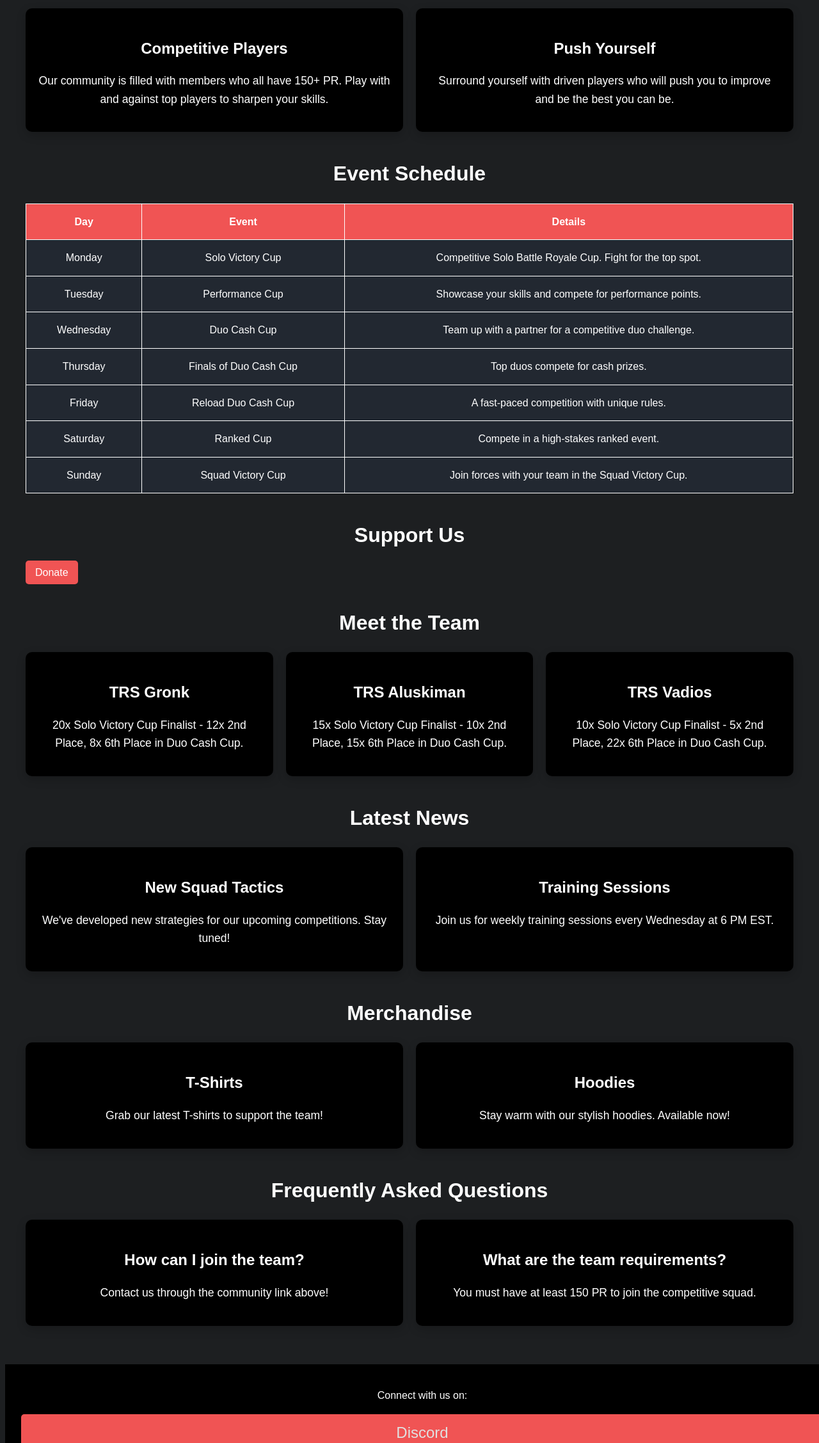
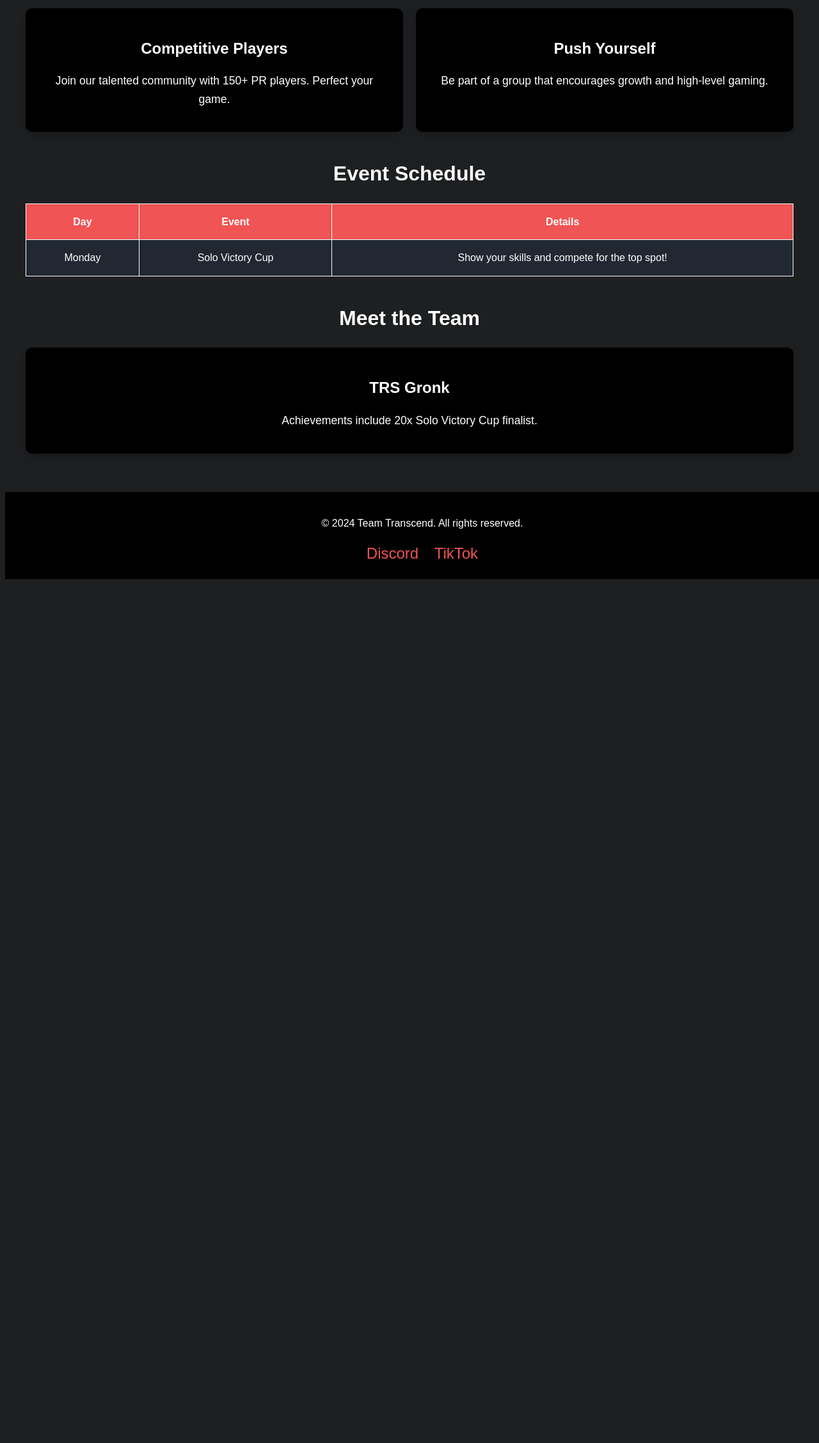
Before and after one commit to Trancsendfn/trancsendfn.github.io, a plain HTML site: page index.html in a window 1280 px wide. Shown: the part 545-2800 px from the top of the page at 64% size. After the commit the page ends 1458 px from the top, so only its background shows below. Drawn offline with Linux system fonts and the light colour scheme.

Commit message:
Update index.html

```diff
--- a/index.html
+++ b/index.html
@@ -3,8 +3,9 @@
 <head>
     <meta charset="UTF-8">
     <meta name="viewport" content="width=device-width, initial-scale=1.0">
-    <title>Team Transcend</title>
+    <title>Team Transcend - Official Website</title>
     <style>
+        /* Global Styles */
         body {
             font-family: 'Poppins', sans-serif;
             background-color: #1d1f21;
@@ -13,7 +14,7 @@
             transition: background-color 0.3s, color 0.3s;
         }
         header {
-            background-color: #000000;
+            background-color: #000;
             padding: 20px;
             text-align: center;
         }
@@ -40,6 +41,7 @@
             margin: 0 auto;
             padding: 20px;
         }
+        /* Section Styling */
         section {
             margin: 40px 0;
         }
@@ -49,13 +51,14 @@
             margin-bottom: 20px;
             color: #fff;
         }
+        /* Card Grid */
         .grid {
             display: grid;
             grid-template-columns: repeat(auto-fit, minmax(300px, 1fr));
             gap: 20px;
         }
         .card {
-            background-color: #000000;
+            background-color: #000;
             padding: 20px;
             border-radius: 10px;
             box-shadow: 0 5px 15px rgba(0, 0, 0, 0.2);
@@ -70,36 +73,7 @@
             font-size: 1.1em;
             color: #fff;
         }
-        footer {
-            text-align: center;
-            background-color: #000000;
-            padding: 20px;
-            bottom: 0;
-            width: 100%;
-        }
-        footer p {
-            color: #fff;
-        }
-        footer a {
-            color: #e0e0e0; /* Changed to a dark color */
-            text-decoration: none;
-        }
-        footer a:hover {
-            text-decoration: underline;
-        }
-        .btn {
-            background-color: #000000;
-            color: #fff;
-            padding: 10px 15px;
-            border: none;
-            border-radius: 5px;
-            cursor: pointer;
-            display: inline-block;
-            margin-top: 15px;
-        }
-        .btn:hover {
-            background-color: #222831;
-        }
+        /* Table Styles */
         .schedule-table {
             width: 100%;
             border-collapse: collapse;
@@ -114,45 +88,58 @@
         .schedule-table th {
             background-color: #f05454;
         }
-        .donation-section .btn-donate {
+        /* Button Styling */
+        .btn {
             background-color: #f05454;
             color: #fff;
             padding: 10px 15px;
+            border: none;
             border-radius: 5px;
+            cursor: pointer;
+            display: inline-block;
+            margin-top: 15px;
+            text-decoration: none;
+            text-align: center;
+        }
+        .btn:hover {
+            background-color: #222831;
+        }
+        /* Footer */
+        footer {
+            text-align: center;
+            background-color: #000;
+            padding: 20px;
+            bottom: 0;
+            width: 100%;
+        }
+        footer p, footer a {
+            color: #fff;
             text-decoration: none;
         }
-        .donation-section .btn-donate:hover {
-            background-color: #222831;
+        footer a:hover {
+            text-decoration: underline;
         }
         .social-icons a {
-            display: block;
-            background-color: #f05454;
-            border-radius: 5px;
-            margin: 5px;
-            padding: 10px;
-            transition: background-color 0.3s;
+            margin: 0 10px;
+            color: #f05454;
             font-size: 1.5em;
-        }
-        .social-icons a img {
-            width: 30px;
-            height: 30px;
+            text-decoration: none;
         }
         .social-icons a:hover {
-            background-color: #222831;
+            color: #222831;
         }
     </style>
 </head>
 <body>
 <header>
-    <img src="https://raw.githubusercontent.com/Trancsendfn/Team-Transcend/refs/heads/main/5FD0C504-198C-4F84-A69D-D367F8443069.png" alt="TRS Banner">
+    <img src="https://raw.githubusercontent.com/Trancsendfn/Team-Transcend/refs/heads/main/5FD0C504-198C-4F84-A69D-D367F8443069.png" alt="Team Transcend Banner">
 </header>
 <nav>
-    <a href="#coaches">Coaching</a>
     <a href="#community">Community</a>
-    <a href="#schedule">Event Schedule</a>
-    <a href="#team">Meet the Team</a>
+    <a href="#schedule">Schedule</a>
+    <a href="#team">Team</a>
     <a href="#news">News</a>
-    <a href="#merch">Merchandise</a>
+    <a href="#merch">Merch</a>
     <a href="#faq">FAQ</a>
 </nav>
 <div class="container">
@@ -161,11 +148,11 @@
         <div class="grid">
             <div class="card">
                 <h3>Competitive Players</h3>
-                <p>Our community is filled with members who all have 150+ PR. Play with and against top players to sharpen your skills.</p>
+                <p>Join our talented community with 150+ PR players. Perfect your game.</p>
             </div>
             <div class="card">
                 <h3>Push Yourself</h3>
-                <p>Surround yourself with driven players who will push you to improve and be the best you can be.</p>
+                <p>Be part of a group that encourages growth and high-level gaming.</p>
             </div>
         </div>
     </section>
@@ -183,111 +170,28 @@
                 <tr>
                     <td>Monday</td>
                     <td>Solo Victory Cup</td>
-                    <td>Competitive Solo Battle Royale Cup. Fight for the top spot.</td>
+                    <td>Show your skills and compete for the top spot!</td>
                 </tr>
-                <tr>
-                    <td>Tuesday</td>
-                    <td>Performance Cup</td>
-                    <td>Showcase your skills and compete for performance points.</td>
-                </tr>
-                <tr>
-                    <td>Wednesday</td>
-                    <td>Duo Cash Cup</td>
-                    <td>Team up with a partner for a competitive duo challenge.</td>
-                </tr>
-                <tr>
-                    <td>Thursday</td>
-                    <td>Finals of Duo Cash Cup</td>
-                    <td>Top duos compete for cash prizes.</td>
-                </tr>
-                <tr>
-                    <td>Friday</td>
-                    <td>Reload Duo Cash Cup</td>
-                    <td>A fast-paced competition with unique rules.</td>
-                </tr>
-                <tr>
-                    <td>Saturday</td>
-                    <td>Ranked Cup</td>
-                    <td>Compete in a high-stakes ranked event.</td>
-                </tr>
-                <tr>
-                    <td>Sunday</td>
-                    <td>Squad Victory Cup</td>
-                    <td>Join forces with your team in the Squad Victory Cup.</td>
-                </tr>
+                <!-- Add other schedule rows here -->
             </tbody>
         </table>
     </section>
-    <!-- Donation Section -->
-    <section class="donation-section">
-        <h2>Support Us</h2>
-        <a href="#" class="btn-donate">Donate</a>
-    </section>
-    <!-- Team Section -->
     <section id="team">
         <h2>Meet the Team</h2>
         <div class="grid">
             <div class="card">
                 <h3>TRS Gronk</h3>
-                <p>20x Solo Victory Cup Finalist - 12x 2nd Place, 8x 6th Place in Duo Cash Cup.</p>
-            </div>
-            <div class="card">
-                <h3>TRS Aluskiman</h3>
-                <p>15x Solo Victory Cup Finalist - 10x 2nd Place, 15x 6th Place in Duo Cash Cup.</p>
-            </div>
-            <div class="card">
-                <h3>TRS Vadios</h3>
-                <p>10x Solo Victory Cup Finalist - 5x 2nd Place, 22x 6th Place in Duo Cash Cup.</p>
-            </div>
-        </div>
-    </section>
-    <section id="news">
-        <h2>Latest News</h2>
-        <div class="grid">
-            <div class="card">
-                <h3>New Squad Tactics</h3>
-                <p>We've developed new strategies for our upcoming competitions. Stay tuned!</p>
-            </div>
-            <div class="card">
-                <h3>Training Sessions</h3>
-                <p>Join us for weekly training sessions every Wednesday at 6 PM EST.</p>
-            </div>
-        </div>
-    </section>
-    <section id="merch">
-        <h2>Merchandise</h2>
-        <div class="grid">
-            <div class="card">
-                <h3>T-Shirts</h3>
-                <p>Grab our latest T-shirts to support the team!</p>
-            </div>
-            <div class="card">
-                <h3>Hoodies</h3>
-                <p>Stay warm with our stylish hoodies. Available now!</p>
-            </div>
-        </div>
-    </section>
-    <section id="faq">
-        <h2>Frequently Asked Questions</h2>
-        <div class="grid">
-            <div class="card">
-                <h3>How can I join the team?</h3>
-                <p>Contact us through the community link above!</p>
-            </div>
-            <div class="card">
-                <h3>What are the team requirements?</h3>
-                <p>You must have at least 150 PR to join the competitive squad.</p>
+                <p>Achievements include 20x Solo Victory Cup finalist.</p>
             </div>
         </div>
     </section>
 </div>
 <footer>
-    <p>Connect with us on:</p>
+    <p>&copy; 2024 Team Transcend. All rights reserved.</p>
     <div class="social-icons">
-        <a href="https://discord.com/" target="_blank">Discord</a>
-        <a href="https://www.tiktok.com/" target="_blank">TikTok</a>
+        <a href="https://discord.com">Discord</a>
+        <a href="https://tiktok.com">TikTok</a>
     </div>
-    <p>&copy; 2024 Team Transcend. All rights reserved.</p>
 </footer>
 </body>
 </html>
```
